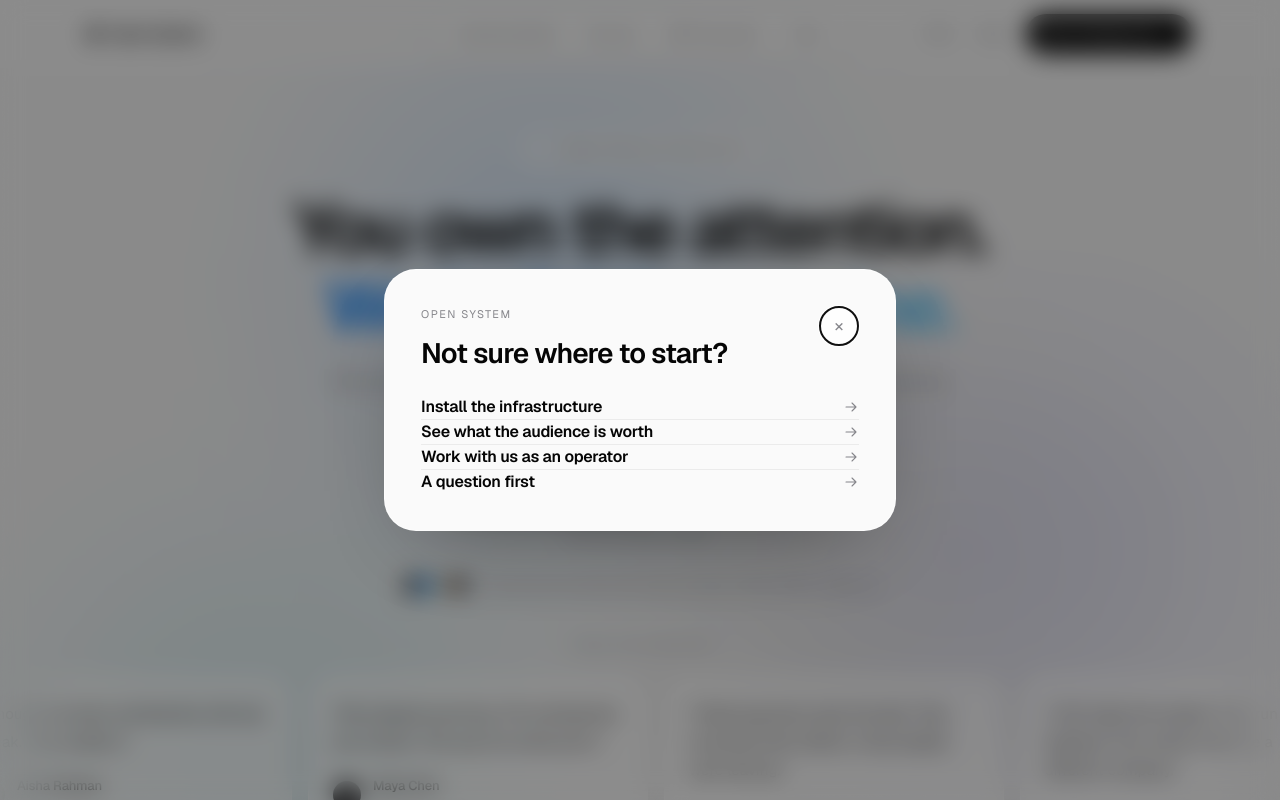
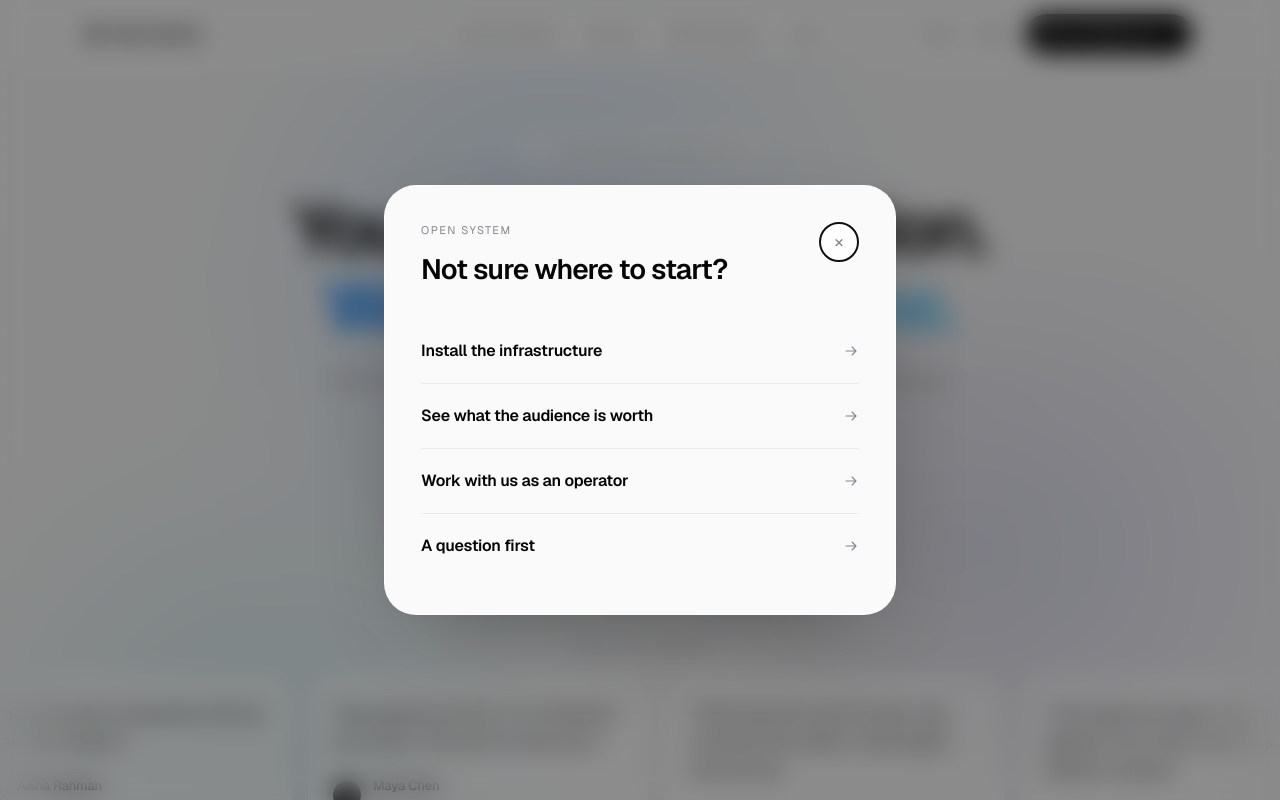
Before and after one commit to miguel-opensystem/open-system-web, a Next.js app: page / in a window 1280 px wide. Shown: the top 800 px of the page. Built offline with nearby package versions, Linux system fonts and the light colour scheme.

Commit message:
Update website components

```diff
--- a/app/_components/help-dialog.tsx
+++ b/app/_components/help-dialog.tsx
@@ -88,7 +88,7 @@ export function HelpProvider({ children }: { children: ReactNode }) {
       <AnimatePresence>
         {visible && (
           <motion.div
-            className="fixed inset-0 z-[80] flex items-end justify-center p-3 sm:items-center sm:p-6"
+            className="fixed inset-0 z-[80] flex items-center justify-center p-4 sm:p-6"
             initial={{ opacity: 0 }}
             animate={{ opacity: 1 }}
             exit={{ opacity: 0 }}
@@ -133,13 +133,13 @@ export function HelpProvider({ children }: { children: ReactNode }) {
                 </button>
               </div>
 
-              <ul className="mt-6 divide-y divide-black/[0.06]">
+              <ul className="mt-8 divide-y divide-black/[0.06]">
                 {copy.help.paths.map((path) => (
                   <li key={path.href}>
                     <Link
                       href={path.href}
                       onClick={close}
-                      className="group flex items-center justify-between gap-4 py-3 transition-colors duration-300 first:pt-0 last:pb-0"
+                      className="group flex items-center justify-between gap-4 py-5 transition-colors duration-300"
                     >
                       <span className="text-[16px] font-semibold tracking-[-0.015em]">
                         {path.title}
```
